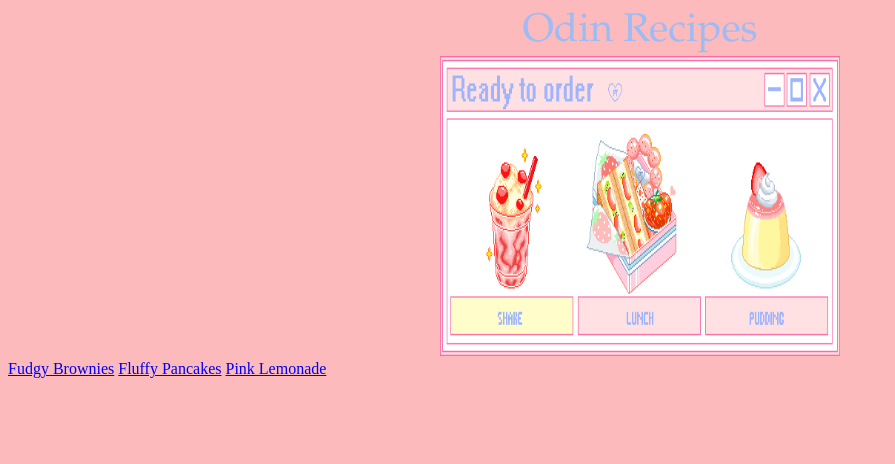
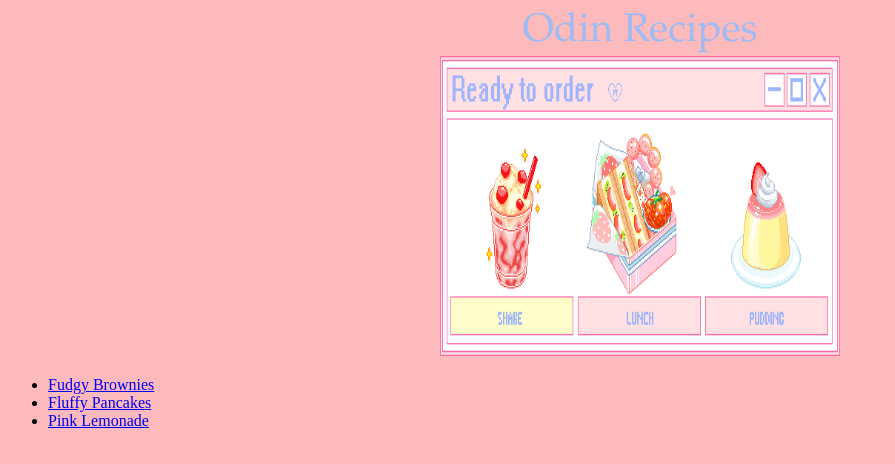
Before and after one commit to ray-wq/odin-recipes, a plain HTML site: page index.html in a window 1280 px wide. Shown: the whole page, without its empty margins (0-895 px from the left). Drawn offline with Linux system fonts and the light colour scheme.

Commit message:
Fourth commit

```diff
--- a/index.html
+++ b/index.html
@@ -12,12 +12,16 @@
 
   <center><img src="food.gif" width="400" height="300" alt="Ready to eat?"></center>
 
+<ul>
 
-  <a href="Recipes/brownies.html">Fudgy Brownies</a>
+  <li> <a href="Recipes/brownies.html">Fudgy Brownies</a> </li>
 
-  <a href="Recipes/pancakes.html">Fluffy Pancakes</a>
+  <li> <a href="Recipes/pancakes.html">Fluffy Pancakes</a> </li>
 
-  <a href="Recipes/pink%20lemonade.html">Pink Lemonade</a>
+  <li> <a href="Recipes/pink%20lemonade.html">Pink Lemonade</a> </li>
+
+
+</ul>
 
 
 
```
